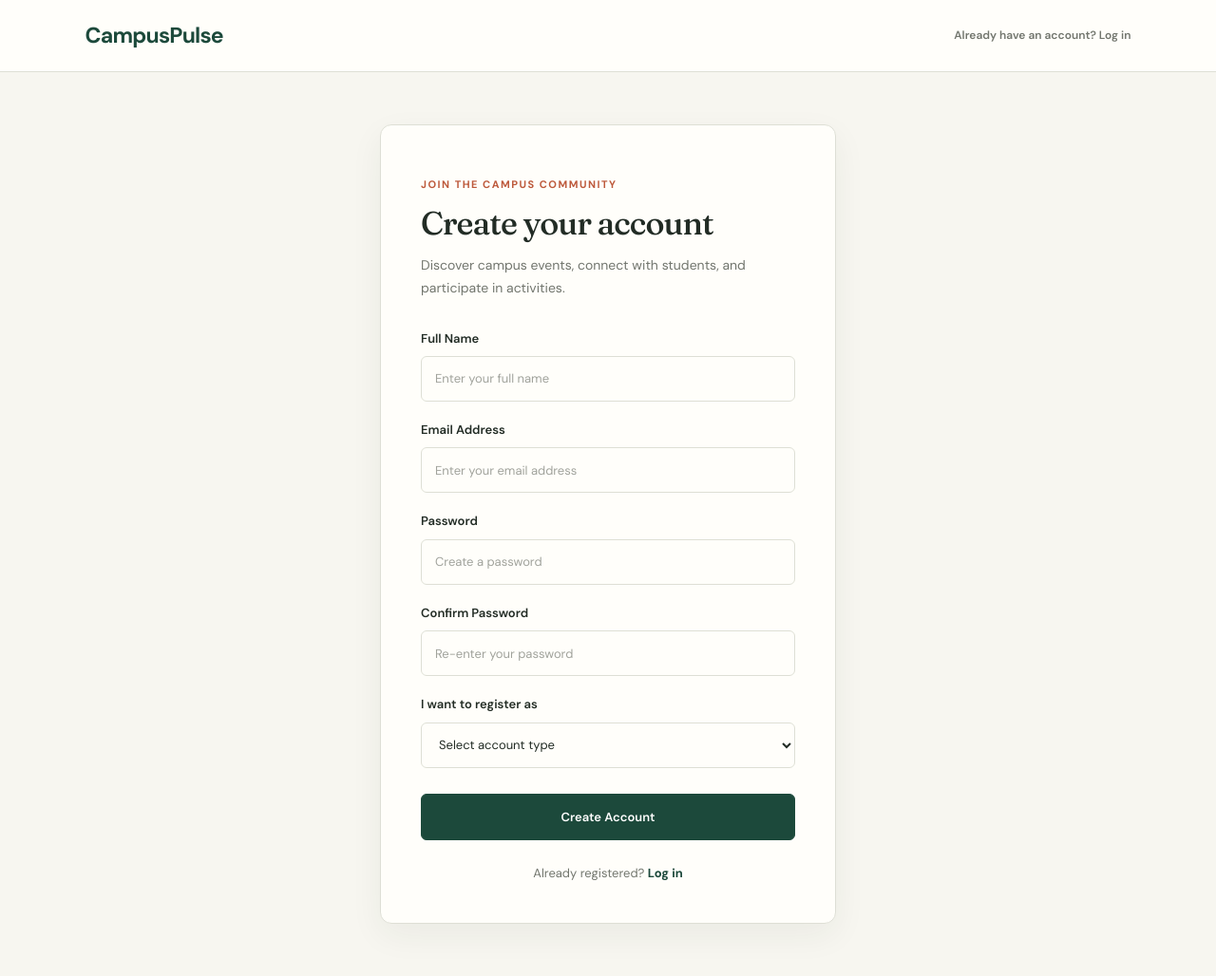
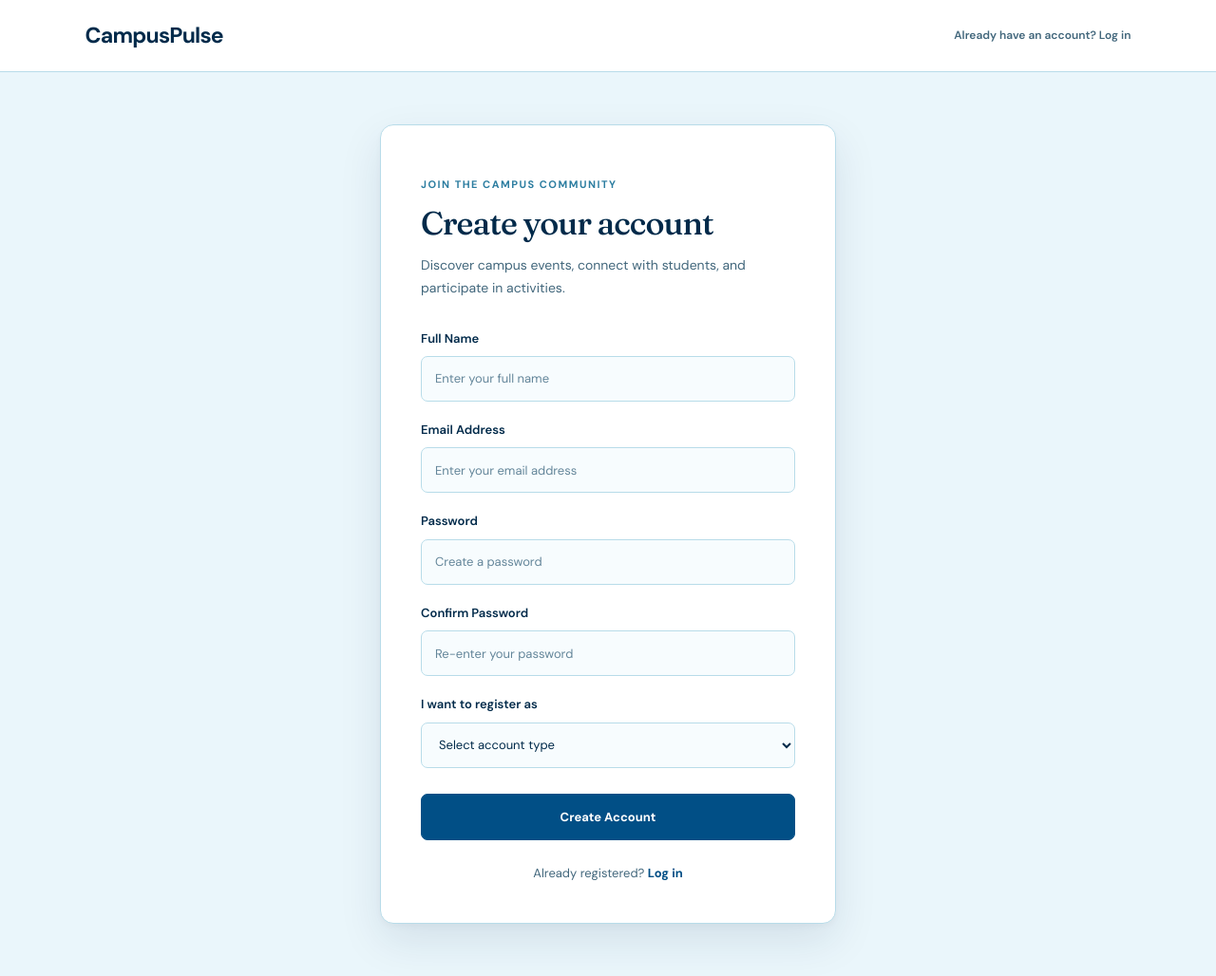
Before and after one commit to SayanPal-Adi/CampusPulse, a Flask app: page /register in a window 1280 px wide. Shown: the whole page at 95% size. Run offline with Flask 3, Linux system fonts and the light colour scheme; parts of the project's set-up code (start-up, migrations or seed data) failed here and were passed over.

Commit message:
Refactor register.css for Deep Blue Brand theme and improved visual consistency

```diff
--- a/campuspulse/static/css/register.css
+++ b/campuspulse/static/css/register.css
@@ -1,6 +1,7 @@
 
 /* =================================
    CAMPUSPULSE - REGISTRATION PAGE
+   Deep Blue Brand Theme
 ================================= */
 
 .register-header {
@@ -10,14 +11,15 @@
     display: flex;
     align-items: center;
     justify-content: space-between;
-    background: #fffefa;
-    border-bottom: 1px solid #dedfd5;
+
+    background: #ffffff;
+    border-bottom: 1px solid #b8dce9;
 
     animation: cp-fade-down 0.65s ease both;
 }
 
 .register-logo {
-    color: #1c493b;
+    color: #012a4a;
     font-size: 23px;
     font-weight: 700;
     text-decoration: none;
@@ -26,7 +28,7 @@
 }
 
 .register-logo:hover {
-    color: #bd593b;
+    color: #2c7da0;
 }
 
 .register-container {
@@ -35,17 +37,22 @@
     display: flex;
     justify-content: center;
     align-items: center;
-    background: #f7f6f0;
+
+    background: #eaf6fb;
 }
 
 .register-card {
     width: 100%;
     max-width: 480px;
     padding: 42px;
-    background: #fffefa;
-    border: 1px solid #dedfd5;
-    border-radius: 12px;
-    box-shadow: 0 12px 35px rgba(34, 44, 37, 0.06);
+
+    background: #ffffff;
+    border: 1px solid #b8dce9;
+    border-radius: 14px;
+
+    box-shadow:
+        0 18px 45px rgba(1, 42, 74, 0.10),
+        0 3px 10px rgba(1, 42, 74, 0.04);
 
     animation: cp-card-enter 0.8s cubic-bezier(0.2, 0.7, 0.3, 1) both;
 }
@@ -57,7 +64,7 @@
 
 .register-eyebrow {
     margin-bottom: 12px;
-    color: #bd593b;
+    color: #2c7da0;
     font-size: 11px;
     font-weight: 700;
     letter-spacing: 1.5px;
@@ -65,7 +72,7 @@
 
 .register-heading h1 {
     margin: 0 0 12px;
-    color: #222c25;
+    color: #012a4a;
     font-family: "Fraunces", Georgia, serif;
     font-size: 34px;
     font-weight: 500;
@@ -75,7 +82,7 @@
 
 .register-heading > p:last-child {
     margin: 0;
-    color: #72766e;
+    color: #42677c;
     font-size: 14px;
     line-height: 1.7;
 }
@@ -96,7 +103,7 @@
 .form-group label {
     display: block;
     margin-bottom: 8px;
-    color: #222c25;
+    color: #012a4a;
     font-size: 13px;
     font-weight: 600;
 }
@@ -106,11 +113,13 @@
     width: 100%;
     min-height: 48px;
     padding: 0 14px;
-    color: #222c25;
-    background: #fffefa;
-    border: 1px solid #dedfd5;
-    border-radius: 6px;
+
+    color: #012a4a;
+    background: #f7fcfe;
+    border: 1px solid #b8dce9;
+    border-radius: 7px;
     outline: none;
+
     font-family: inherit;
     font-size: 13px;
 
@@ -122,19 +131,20 @@
 }
 
 .form-group input::placeholder {
-    color: #a1a39c;
+    color: #64869a;
 }
 
 .form-group input:hover,
 .form-group select:hover {
-    border-color: #aab8ac;
+    border-color: #468faf;
+    background: #ffffff;
 }
 
 .form-group input:focus,
 .form-group select:focus {
-    border-color: #1c493b;
+    border-color: #014f86;
     background: #ffffff;
-    box-shadow: 0 0 0 3px rgba(28, 73, 59, 0.09);
+    box-shadow: 0 0 0 3px rgba(1, 79, 134, 0.14);
 }
 
 .form-group select {
@@ -147,25 +157,29 @@
     width: 100%;
     min-height: 49px;
     margin-top: 8px;
+
     color: #ffffff;
-    background: #1c493b;
-    border: 1px solid #1c493b;
-    border-radius: 6px;
+    background: #014f86;
+    border: 1px solid #014f86;
+    border-radius: 7px;
+
     font-family: inherit;
     font-size: 13px;
-    font-weight: 600;
+    font-weight: 700;
     cursor: pointer;
 
     transition:
         background 0.22s ease,
+        border-color 0.22s ease,
         transform 0.22s ease,
         box-shadow 0.22s ease;
 }
 
 .register-submit:hover {
-    background: #173b31;
+    background: #012a4a;
+    border-color: #012a4a;
     transform: translateY(-2px);
-    box-shadow: 0 7px 16px rgba(28, 73, 59, 0.15);
+    box-shadow: 0 8px 18px rgba(1, 42, 74, 0.20);
 }
 
 .register-submit:active {
@@ -183,13 +197,13 @@
 
 .register-login {
     margin: 24px 0 0;
-    color: #72766e;
+    color: #42677c;
     font-size: 13px;
     text-align: center;
 }
 
 .register-login a {
-    color: #1c493b;
+    color: #014f86;
     font-weight: 700;
     text-decoration: none;
     transition: color 0.2s ease;
@@ -197,13 +211,13 @@
 
 .register-login a:hover,
 .login-link:hover {
-    color: #bd593b;
+    color: #2c7da0;
 }
 
 /* Header login link */
 
 .register-header .login-link {
-    color: #72766e;
+    color: #42677c;
     font-size: 12px;
     text-decoration: none;
     transition: color 0.2s ease;
```
